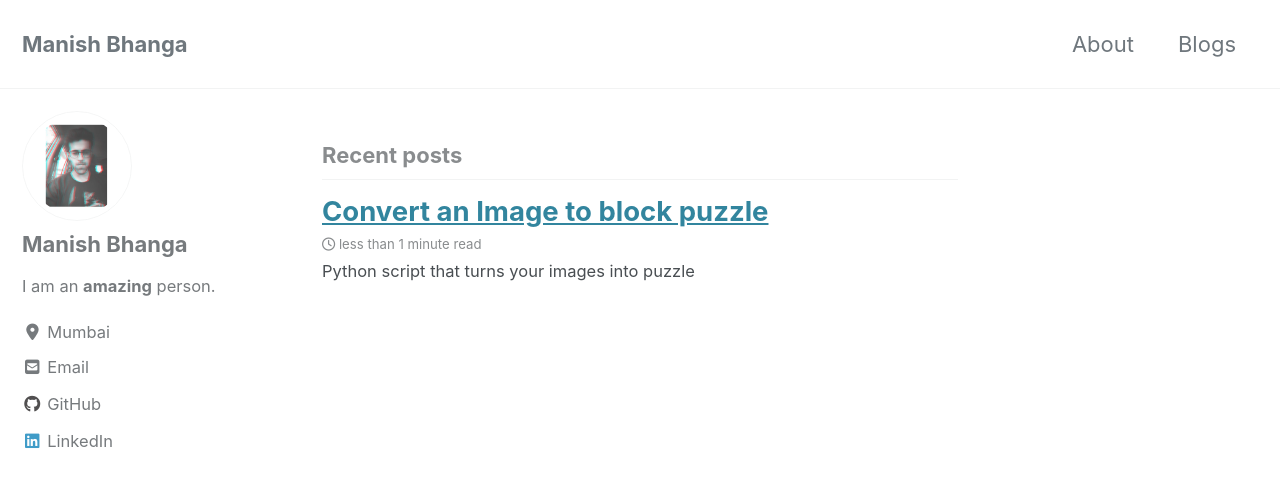
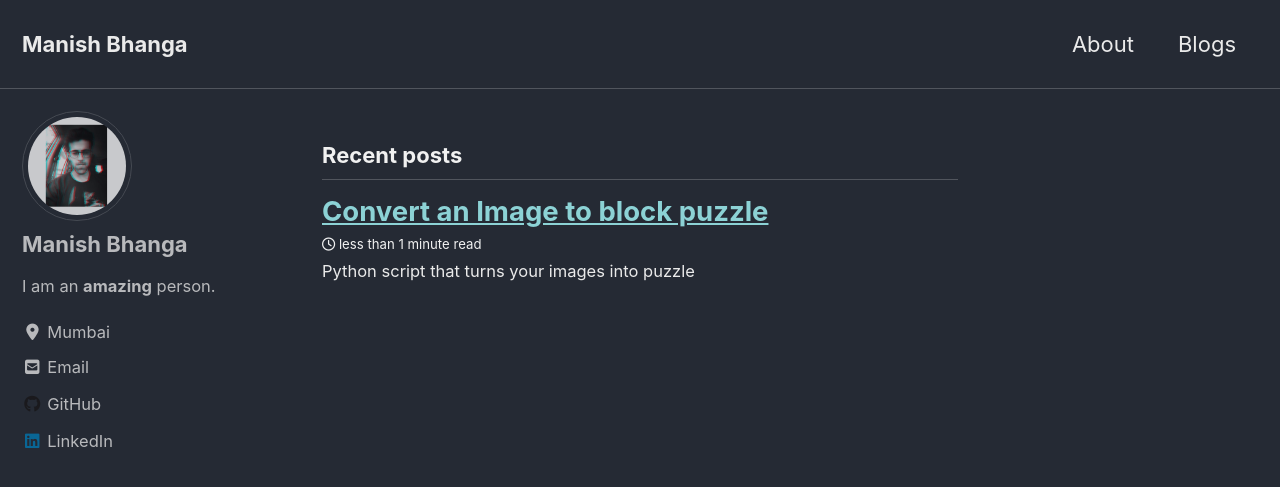
Before and after one commit to bhanga-manish/bhanga.github.io, a Jekyll site: the page built from index.html, in a window 1280 px wide and 900 px high. Shown: the top 487 px of the window. Built offline with Jekyll 4.4.1, drawn with Linux system fonts in a browser that asks for light colours; cached includes are drawn as plain includes; nearby versions of some CDN libraries; the list of posts is cut into pages by our own code.

Commit message:
Changed theme

```diff
--- a/_config.yml
+++ b/_config.yml
@@ -12,7 +12,7 @@
 
 # theme                  : "minimal-mistakes-jekyll"
 # remote_theme           : "mmistakes/minimal-mistakes"
-minimal_mistakes_skin    : "default" # "air", "aqua", "contrast", "dark", "dirt", "neon", "mint", "plum", "sunrise"
+minimal_mistakes_skin    : "dark" # "air", "aqua", "contrast", "dark", "dirt", "neon", "mint", "plum", "sunrise"
 
 # Site Settings
 locale                   : "en-US"
@@ -41,7 +41,7 @@
     num_posts            : # 5 (default)
     colorscheme          : # "light" (default), "dark"
   utterances:
-    theme                : # "github-light" (default), "github-dark"
+    theme                : "github-dark"
     issue_term           : # "pathname" (default)
 staticman:
   allowedFields          : # ['name', 'email', 'url', 'message']
```
